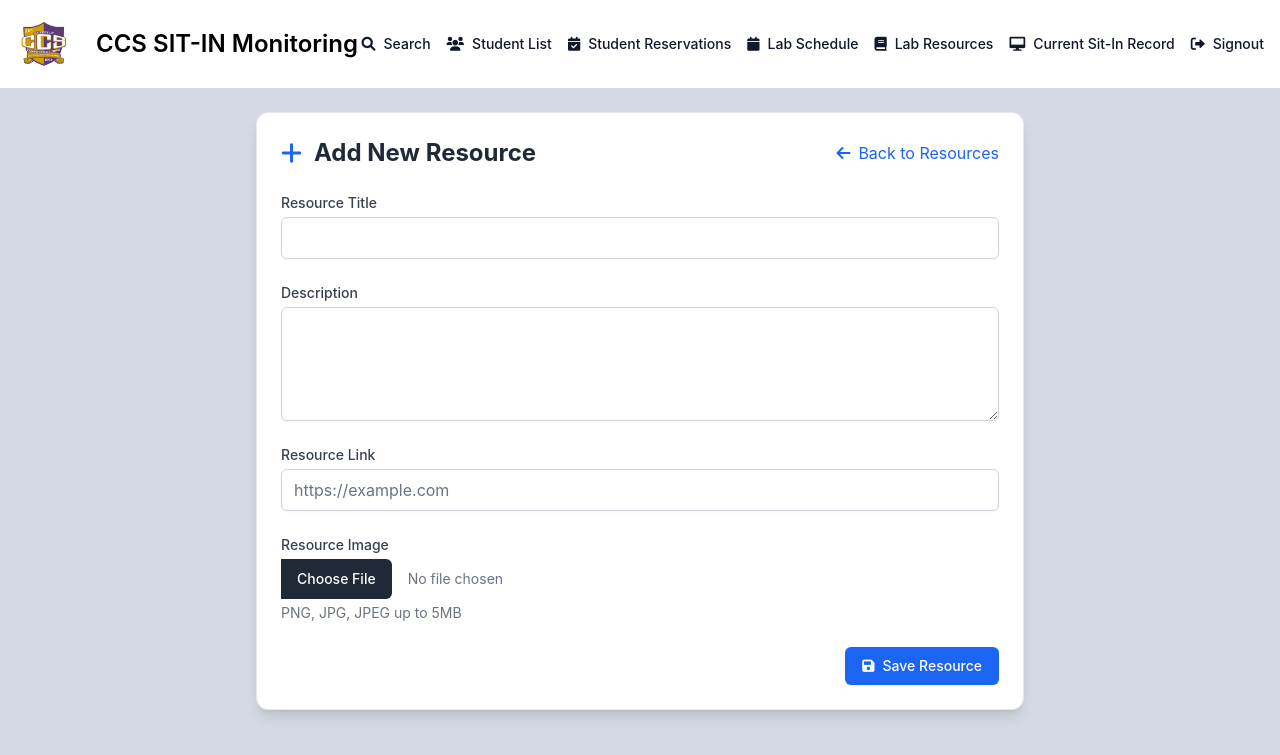
After one commit to clintoy18/CCS-Sitting-Monitoring-System---PHP, a PHP site: page /admin/add_resource.php in a window 1280 px wide. The commit adds this page. Shown: the top 755 px of the page. Run offline with PHP 8.4, Linux system fonts and the light colour scheme; a user stored in the database is signed in; data comes from the database, SQL or seed files in the repository; data that the repository does not hold is empty; a stand-in replaces the project's code that opens the database connection; some libraries are stand-ins or nearby versions.

Commit message:
fix nav in admin

```diff
--- /dev/null
+++ b/admin/add_resource.php
@@ -0,0 +1,105 @@
+<?php
+// Start session and include necessary files
+session_start();
+include "../includes/adminlayout.php";
+include "../includes/auth.php";
+
+if ($_SERVER["REQUEST_METHOD"] == "POST") {
+    $resource_title = $_POST['resource_title'];
+    $description = $_POST['description'];
+    $resource_link = $_POST['resource_link'];
+    $image = null;
+
+    // Handle image upload
+    if (isset($_FILES['image']) && $_FILES['image']['error'] == 0) {
+        $target_dir = "../assets/uploads/";
+        $file_extension = strtolower(pathinfo($_FILES["image"]["name"], PATHINFO_EXTENSION));
+        $new_filename = uniqid() . '.' . $file_extension;
+        $target_file = $target_dir . $new_filename;
+
+        // Check if image file is a actual image
+        $check = getimagesize($_FILES["image"]["tmp_name"]);
+        if ($check !== false) {
+            // Check file size (5MB max)
+            if ($_FILES["image"]["size"] <= 5000000) {
+                // Allow certain file formats
+                if ($file_extension == "jpg" || $file_extension == "png" || $file_extension == "jpeg") {
+                    if (move_uploaded_file($_FILES["image"]["tmp_name"], $target_file)) {
+                        $image = $new_filename;
+                    }
+                }
+            }
+        }
+    }
+
+    // Insert resource
+    $query = "INSERT INTO lab_resources (resource_title, description, image, resource_link) VALUES (?, ?, ?, ?)";
+    $stmt = $conn->prepare($query);
+    $stmt->bind_param("ssss", $resource_title, $description, $image, $resource_link);
+
+    if ($stmt->execute()) {
+        echo "<script>
+                alert('Resource added successfully!');
+                window.location.href='lab_resources.php';
+              </script>";
+    } else {
+        echo "<script>alert('Error adding resource!');</script>";
+    }
+}
+?>
+
+<div class="px-8 py-6">
+    <div class="max-w-3xl mx-auto">
+        <div class="bg-white rounded-xl shadow-lg border border-gray-200 p-6">
+            <div class="flex justify-between items-center mb-6">
+                <h1 class="text-2xl font-bold text-gray-800 flex items-center">
+                    <i class="fas fa-plus text-blue-600 mr-3"></i>Add New Resource
+                </h1>
+                <a href="lab_resources.php" class="text-blue-600 hover:text-blue-800 flex items-center">
+                    <i class="fas fa-arrow-left mr-2"></i>
+                    Back to Resources
+                </a>
+            </div>
+
+            <form action="" method="POST" enctype="multipart/form-data" class="space-y-6">
+                <div>
+                    <label for="resource_title" class="block text-sm font-medium text-gray-700">Resource Title</label>
+                    <input type="text" name="resource_title" id="resource_title" required
+                        class="mt-1 block w-full rounded-md border-gray-300 shadow-sm focus:border-blue-500 focus:ring-blue-500">
+                </div>
+
+                <div>
+                    <label for="description" class="block text-sm font-medium text-gray-700">Description</label>
+                    <textarea name="description" id="description" rows="4" required
+                        class="mt-1 block w-full rounded-md border-gray-300 shadow-sm focus:border-blue-500 focus:ring-blue-500"></textarea>
+                </div>
+
+                <div>
+                    <label for="resource_link" class="block text-sm font-medium text-gray-700">Resource Link</label>
+                    <input type="url" name="resource_link" id="resource_link" required
+                        class="mt-1 block w-full rounded-md border-gray-300 shadow-sm focus:border-blue-500 focus:ring-blue-500"
+                        placeholder="https://example.com">
+                </div>
+
+                <div>
+                    <label for="image" class="block text-sm font-medium text-gray-700">Resource Image</label>
+                    <input type="file" name="image" id="image" accept="image/*"
+                        class="mt-1 block w-full text-sm text-gray-500
+                        file:mr-4 file:py-2 file:px-4
+                        file:rounded-md file:border-0
+                        file:text-sm file:font-semibold
+                        file:bg-blue-50 file:text-blue-700
+                        hover:file:bg-blue-100">
+                    <p class="mt-1 text-sm text-gray-500">PNG, JPG, JPEG up to 5MB</p>
+                </div>
+
+                <div class="flex justify-end">
+                    <button type="submit" class="inline-flex items-center px-4 py-2 border border-transparent rounded-md shadow-sm text-sm font-medium text-white bg-blue-600 hover:bg-blue-700 focus:outline-none focus:ring-2 focus:ring-offset-2 focus:ring-blue-500">
+                        <i class="fas fa-save mr-2"></i>
+                        Save Resource
+                    </button>
+                </div>
+            </form>
+        </div>
+    </div>
+</div>
--- a/includes/adminlayout.php
+++ b/includes/adminlayout.php
@@ -30,51 +30,48 @@ include "adminauth.php"; // Ensure authentication is checked first
 </head>
 <body class ="bg-[#D4D9E3] ">
 <nav class="bg-white border-gray-200 dark:bg-gray-900">
-  <div class="max-w-screen-xl flex flex-wrap items-center justify-between mx-auto p-4">
+  <div class="max-w-screen-xl mx-auto p-4 flex flex-wrap justify-between items-center">
+    <!-- Logo Section -->
     <a href="admindashboard.php" class="flex items-center space-x-3 rtl:space-x-reverse">
-  <img src="/assets/images/ccslogo.png" alt="" class="h-14">
+      <img src="/assets/images/ccslogo.png" alt="CCS Logo" class="h-14">
       <span class="self-center text-2xl font-semibold whitespace-nowrap dark:text-black">CCS SIT-IN Monitoring</span>
     </a>
-  <div class="flex items-center md:order-2 space-x-3 md:space-x-0 rtl:space-x-reverse">
 
-
-  <div class="items-center justify-between hidden w-full md:flex md:w-auto md:order-1" id="navbar-user">
-    <ul class="flex flex-col font-medium p-4 md:p-0 mt-4 border border-gray-100 rounded-lg bg-gray-50 md:space-x-4 rtl:space-x-reverse md:flex-row md:mt-0 md:border-0 md:bg-white dark:bg-gray-800 md:dark:bg-gray-900 dark:border-gray-700">
-    <?php ?>
-    <li>
-    <a href="admindashboard.php" id="navSearch" class="block py-2 px-3 text-gray-900 rounded-sm hover:bg-gray-100 md:hover:bg-transparent md:hover:text-blue-700 md:p-0 dark:text-white md:dark:hover:text-blue-500 dark:hover:bg-gray-700 dark:hover:text-white md:dark:hover:bg-transparent dark:border-gray-700 flex items-center">
+    <!-- Desktop Nav Links -->
+    <div class="hidden md:flex flex-wrap items-center gap-x-4 gap-y-2 font-medium text-sm md:text-base" id="navbar-user">
+      <a href="admindashboard.php" id="navSearch" class="flex items-center text-gray-900 hover:text-blue-700 dark:text-white dark:hover:text-blue-500 whitespace-nowrap">
         <i class="fas fa-search mr-2"></i>Search
       </a>
-    </li>
-    <li>
-    <a href="student_list.php" class="block py-2 px-3 text-gray-900 rounded-sm hover:bg-gray-100 md:hover:bg-transparent md:hover:text-blue-700 md:p-0 dark:text-white md:dark:hover:text-blue-500 dark:hover:bg-gray-700 dark:hover:text-white md:dark:hover:bg-transparent dark:border-gray-700 flex items-center">
+      <a href="student_list.php" class="flex items-center text-gray-900 hover:text-blue-700 dark:text-white dark:hover:text-blue-500 whitespace-nowrap">
         <i class="fas fa-users mr-2"></i>Student List
       </a>
-    </li>
-    <li>
-    <a href="student_reservations.php" class="block py-2 px-3 text-gray-900 rounded-sm hover:bg-gray-100 md:hover:bg-transparent md:hover:text-blue-700 md:p-0 dark:text-white md:dark:hover:text-blue-500 dark:hover:bg-gray-700 dark:hover:text-white md:dark:hover:bg-transparent dark:border-gray-700 flex items-center">
+      <a href="student_reservations.php" class="flex items-center text-gray-900 hover:text-blue-700 dark:text-white dark:hover:text-blue-500 whitespace-nowrap">
         <i class="fas fa-calendar-check mr-2"></i>Student Reservations
       </a>
-    </li>
-    <li>
-    <a href="lab_schedules.php" class="block py-2 px-3 text-gray-900 rounded-sm hover:bg-gray-100 md:hover:bg-transparent md:hover:text-blue-700 md:p-0 dark:text-white md:dark:hover:text-blue-500 dark:hover:bg-gray-700 dark:hover:text-white md:dark:hover:bg-transparent dark:border-gray-700 flex items-center">
+      <a href="lab_schedules.php" class="flex items-center text-gray-900 hover:text-blue-700 dark:text-white dark:hover:text-blue-500 whitespace-nowrap">
         <i class="fas fa-calendar mr-2"></i>Lab Schedule
       </a>
-    </li>
-      <li>
-        <a href="currentsitin.php" class="block py-2 px-3 text-gray-900 rounded-sm hover:bg-gray-100 md:hover:bg-transparent md:hover:text-blue-700 md:p-0 dark:text-white md:dark:hover:text-blue-500 dark:hover:bg-gray-700 dark:hover:text-white md:dark:hover:bg-transparent dark:border-gray-700 flex items-center">
+      <a href="lab_resources.php" class="flex items-center text-gray-900 hover:text-blue-700 dark:text-white dark:hover:text-blue-500 whitespace-nowrap">
+        <i class="fas fa-book mr-2"></i>Lab Resources
+      </a>
+      <a href="currentsitin.php" class="flex items-center text-gray-900 hover:text-blue-700 dark:text-white dark:hover:text-blue-500 whitespace-nowrap">
         <i class="fas fa-desktop mr-2"></i>Current Sit-In Record
       </a>
-      </li>
-      <li>
-        <a href="../auth/logout.php" class="block py-2 px-3 text-gray-900 rounded-sm hover:bg-gray-100 md:hover:bg-transparent md:hover:text-blue-700 md:p-0 dark:text-white md:dark:hover:text-blue-500 dark:hover:bg-gray-700 dark:hover:text-white md:dark:hover:bg-transparent dark:border-gray-700 flex items-center">
+      <a href="../auth/logout.php" class="flex items-center text-gray-900 hover:text-blue-700 dark:text-white dark:hover:text-blue-500 whitespace-nowrap">
         <i class="fas fa-sign-out-alt mr-2"></i>Signout
       </a>
-      </li>
-    </ul>
+    </div>
+
+    <!-- Mobile Menu Button -->
+    <div class="md:hidden ml-auto">
+      <button type="button" class="inline-flex items-center p-2 w-10 h-10 justify-center text-sm text-gray-500 rounded-lg hover:bg-gray-100 focus:outline-none focus:ring-2 focus:ring-gray-200 dark:text-gray-400 dark:hover:bg-gray-700 dark:focus:ring-gray-600" aria-controls="navbar-user" aria-expanded="false">
+        <span class="sr-only">Open main menu</span>
+        <i class="fas fa-bars"></i>
+      </button>
     </div>
   </div>
 </nav>
+
 
 
 <div>
```
Also changed, not shown: admin/create_lab_resources_table.php (added, +22 -0 lines), admin/edit_resource.php (added, +141 -0 lines), admin/lab_resources.php (added, +116 -0 lines), includes/layout.php (+14 -12 lines), student/lab_resources.php (added, +79 -0 lines), assets/uploads/681c34007195c.jpg (added), assets/uploads/681c363d3f4fe.jpg (added). Lines whose indentation alone changed are shown as unchanged.
